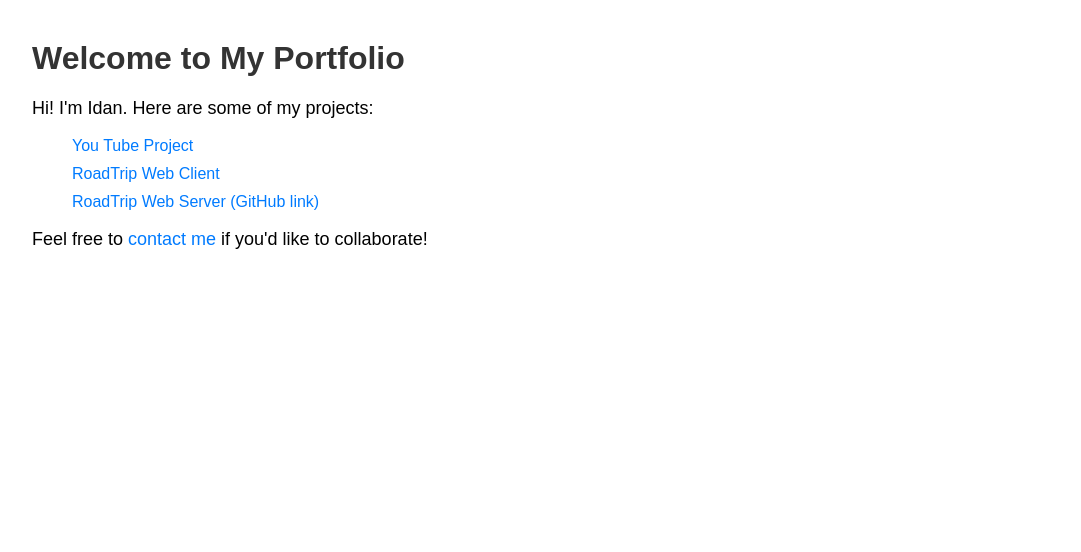
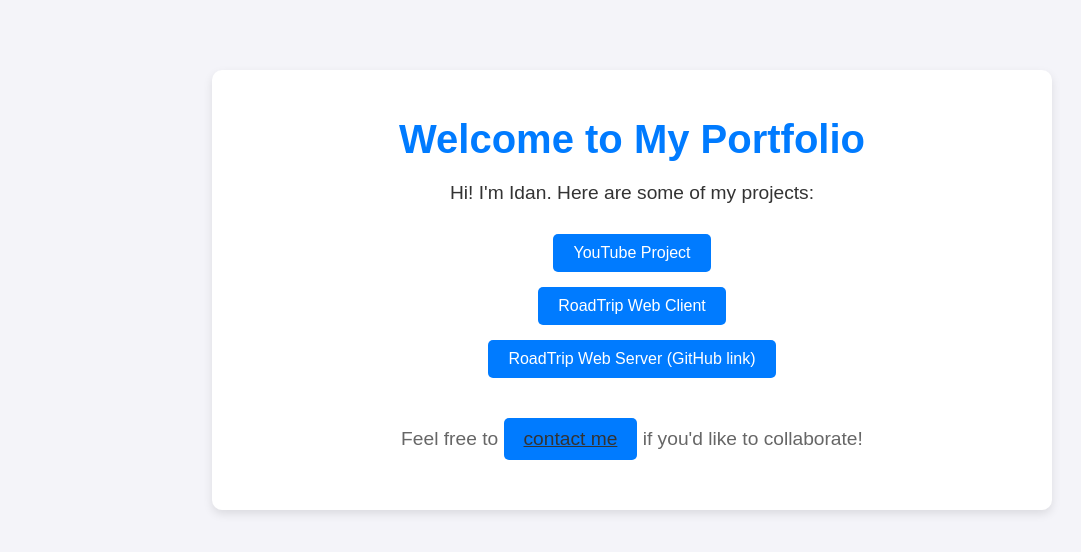
Before and after one commit to IdanPuah/IdanPuah.github.io, a plain HTML site: page index.html in a window 1280 px wide. Shown: the whole page, without its empty margins (8-1089 px from the left). Drawn offline with Linux system fonts and the light colour scheme.

Commit message:
Update index.html

```diff
--- a/index.html
+++ b/index.html
@@ -5,21 +5,80 @@
   <meta name="viewport" content="width=device-width, initial-scale=1.0">
   <title>My Portfolio</title>
   <style>
-    body { font-family: Arial, sans-serif; margin: 40px; }
-    h1 { color: #333; }
-    p { font-size: 18px; }
-    ul { list-style-type: none; }
-    li { margin: 10px 0; }
-    a { text-decoration: none; color: #007BFF; }
-    a:hover { text-decoration: underline; }
+    /* General body styling */
+    body {
+      font-family: 'Arial', sans-serif;
+      background-color: #f4f4f9;
+      color: #333;
+      margin: 0;
+      padding: 20px;
+      text-align: center;
+    }
+
+    /* Style for the main container */
+    .container {
+      max-width: 800px;
+      margin: 50px auto;
+      padding: 20px;
+      background-color: #fff;
+      box-shadow: 0 4px 10px rgba(0, 0, 0, 0.1);
+      border-radius: 10px;
+    }
+
+    h1 {
+      color: #007BFF;
+      font-size: 2.5rem;
+      margin-bottom: 20px;
+    }
+
+    p {
+      font-size: 1.2rem;
+      margin-bottom: 30px;
+    }
+
+    ul {
+      list-style-type: none;
+      padding: 0;
+    }
+
+    li {
+      margin: 15px 0;
+    }
+
+    /* Style for links */
+    a {
+      display: inline-block;
+      padding: 10px 20px;
+      color: #fff;
+      background-color: #007BFF;
+      border-radius: 5px;
+      text-decoration: none;
+      transition: background-color 0.3s;
+    }
+
+    a:hover {
+      background-color: #0056b3;
+    }
+
+    footer {
+      margin-top: 40px;
+      font-size: 0.9rem;
+      color: #666;
+    }
+
+    footer a {
+      color: #333;
+      text-decoration: underline;
+    }
   </style>
 </head>
 <body>
+  <div class="container">
     <h1>Welcome to My Portfolio</h1>
     <p>Hi! I'm Idan. Here are some of my projects:</p>
 
     <ul>
-    <li><a href="https://github.com/IdanPuah/YouTube-Project.git">You Tube Project</a></li>
+      <li><a href="https://github.com/IdanPuah/YouTube-Project.git">YouTube Project</a></li>
       <li><a href="https://github.com/IdanPuah/Road-Trip-Web.git">RoadTrip Web Client</a></li>
       <li><a href="https://github.com/IdanPuah/Road-Trip-Web-Server.git">RoadTrip Web Server (GitHub link)</a></li>
     </ul>
@@ -27,5 +86,6 @@
     <footer>
       <p>Feel free to <a href="mailto:idanpuah11@gmail.com">contact me</a> if you'd like to collaborate!</p>
     </footer>
+  </div>
 </body>
 </html>
```
Lines whose indentation alone changed are shown as unchanged.
